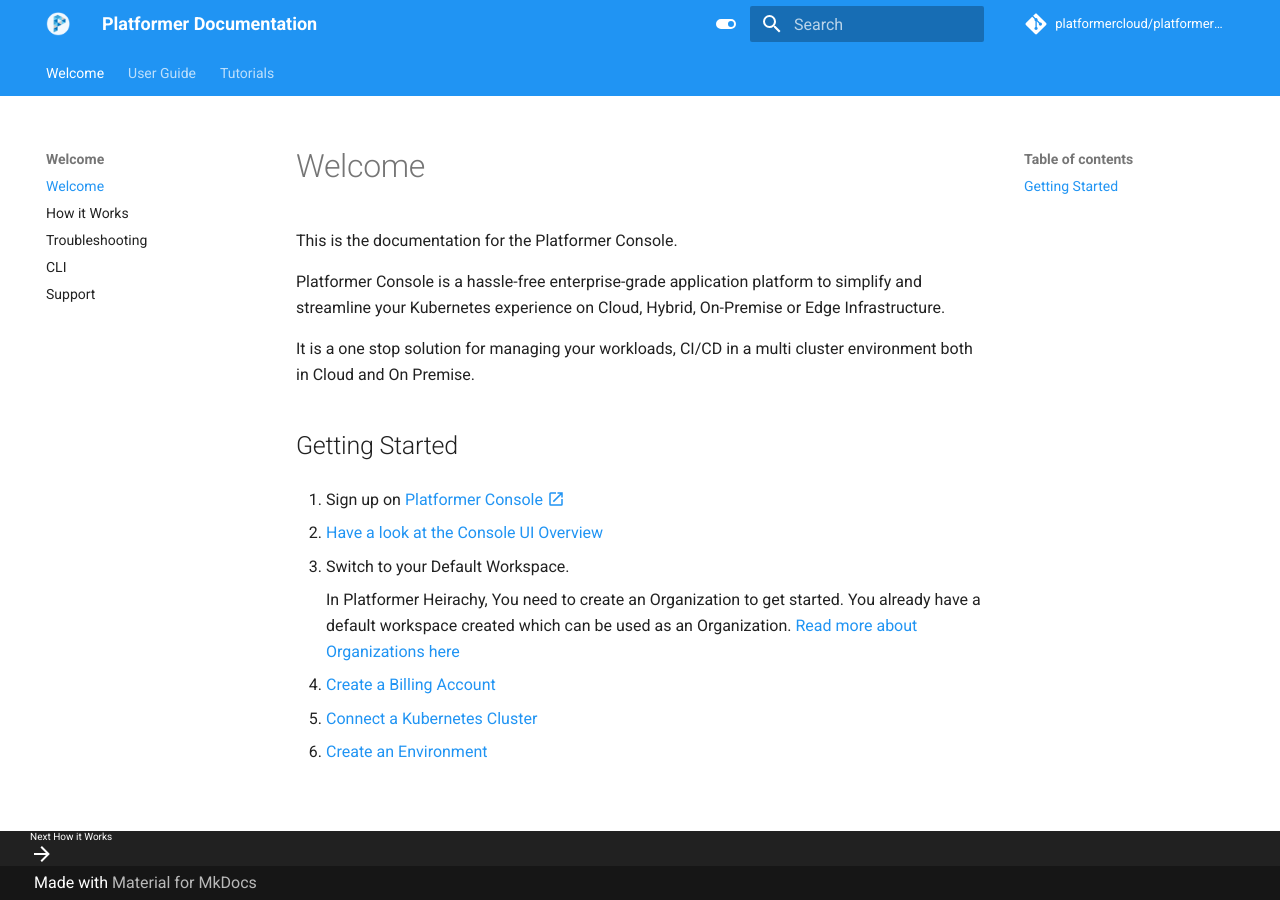
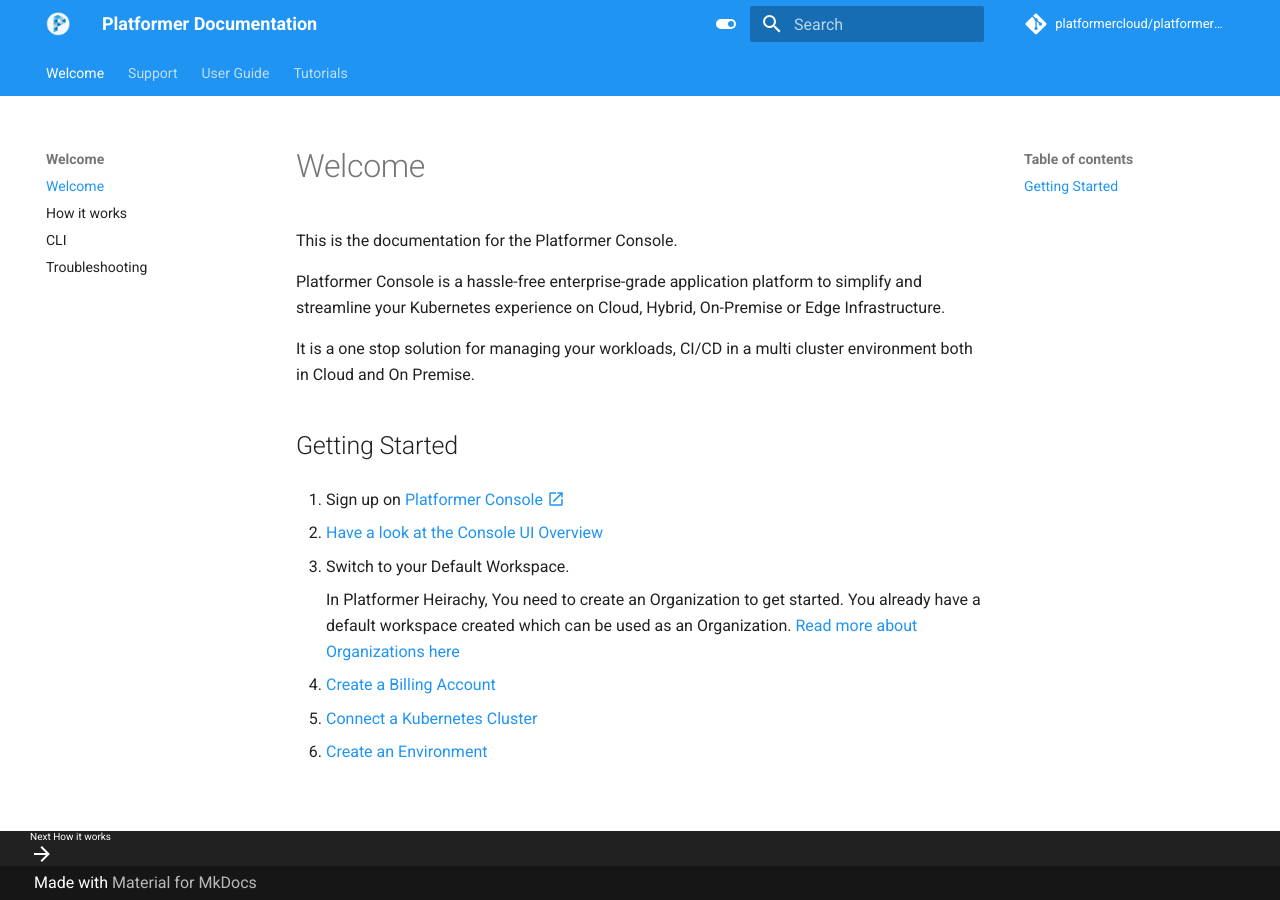
Before and after one commit to platformercloud/platformer-docs, an MkDocs documentation site: the page built from docs/index.md, in a window 1280 px wide. Built offline with MkDocs 1.6.1 and Material for MkDocs 9.7.7, drawn with Linux system fonts in a browser that asks for light colours; comment, search, counter and statistics services are not loaded; some of the changed lines change nothing that is shown.

Commit message:
fix navigation issue

```diff
--- a/mkdocs.yml
+++ b/mkdocs.yml
@@ -44,3 +44,11 @@
   - pymdownx.emoji:
       emoji_index: !!python/name:materialx.emoji.twemoji
       emoji_generator: !!python/name:materialx.emoji.to_svg
+
+nav:
+  - "Welcome":
+       - Welcome: "index.md"
+       - How it works: "how-it-works.md"
+       - CLI: "cli.md"
+       - Troubleshooting: "troubleshooting.md"
+  - ...
```
Also changed, not shown: docs/.pages, docs/cli.md (renamed from docs/welcome/03-cli.md), docs/how-it-works.md (renamed from docs/welcome/01-how-it-works.md), docs/index.md (renamed from docs/welcome/00-getting-started.md), docs/support.md (renamed from docs/welcome/support.md), docs/troubleshooting.md (renamed from docs/welcome/02-troubleshooting.md), docs/user-guides/deployment/01-dedicated-instance.md (renamed from docs/deployment/01-dedicated-instance.md), 2 other files.
